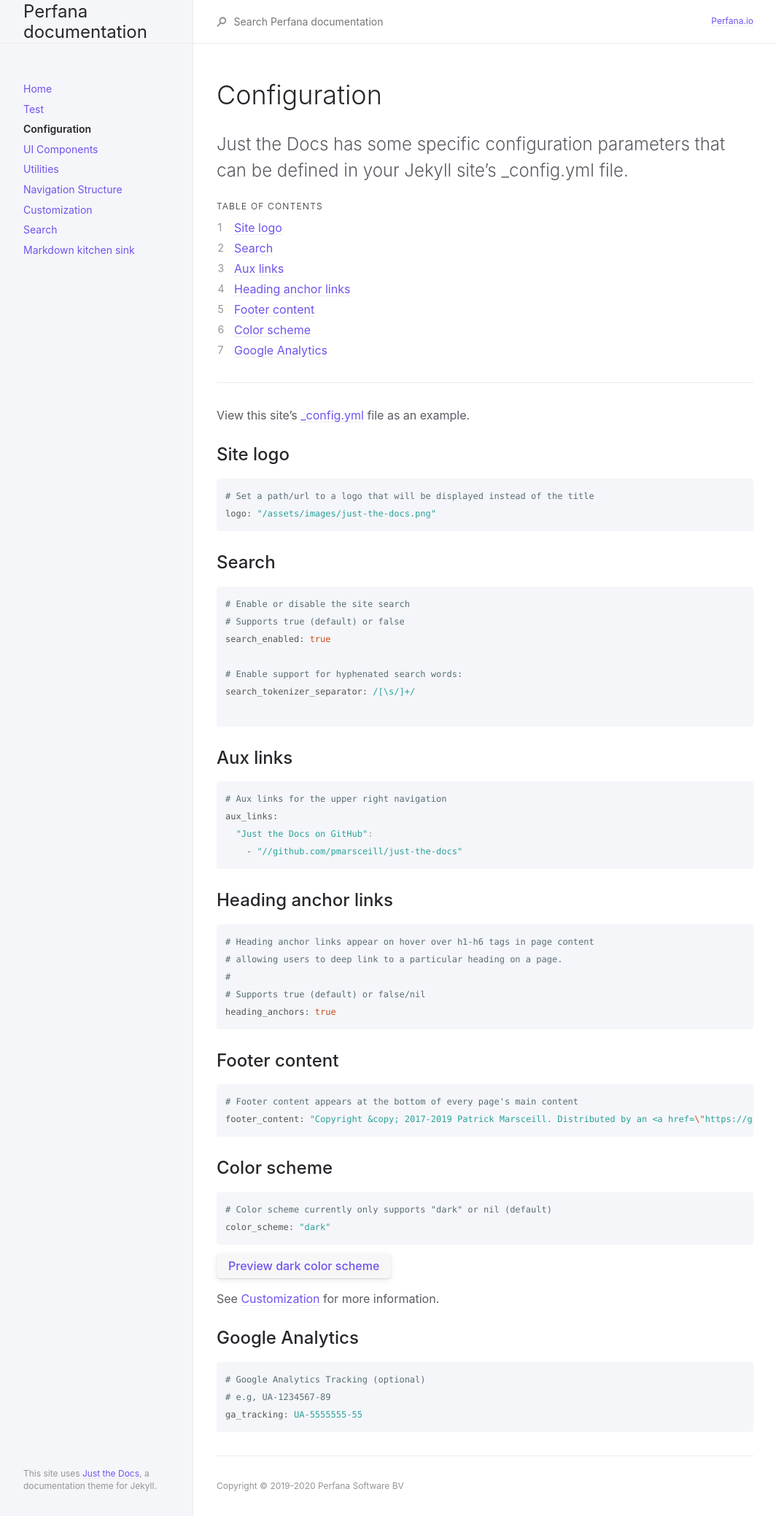
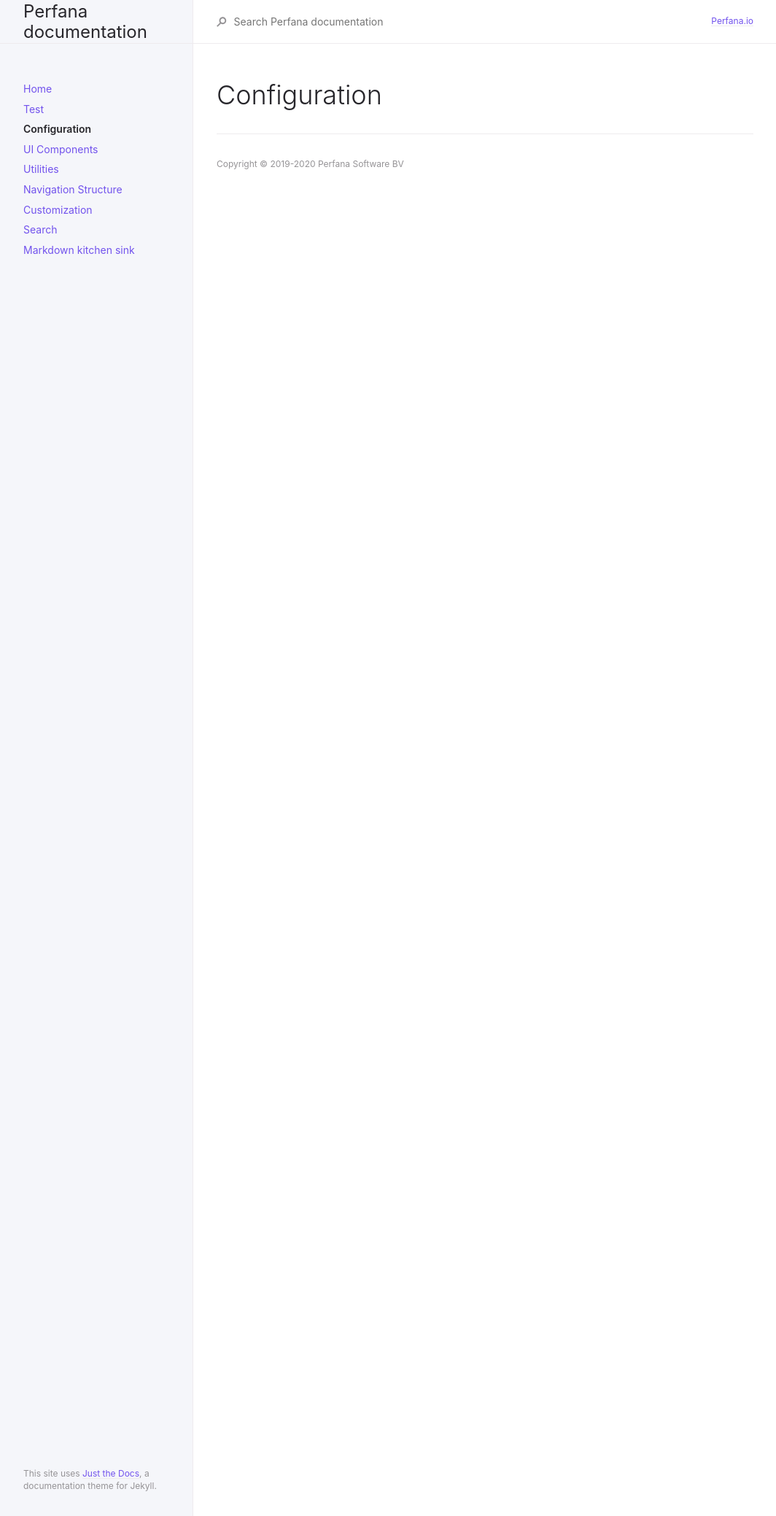
Before and after one commit to perfana/perfana-docs, a Jekyll site: the page built from docs/configuration.md, in a window 1280 px wide. Shown: the whole page at 73% size, without its empty margins (107-1171 px from the left). Built offline with Jekyll 4.4.1, drawn with Linux system fonts in a browser that asks for light colours.

````diff
--- a/docs/configuration.md
+++ b/docs/configuration.md
@@ -6,83 +6,3 @@ nav_order: 2
 
 # Configuration
 {: .no_toc }
-
-
-Just the Docs has some specific configuration parameters that can be defined in your Jekyll site's _config.yml file.
-{: .fs-6 .fw-300 }
-
-## Table of contents
-{: .no_toc .text-delta }
-
-1. TOC
-{:toc}
-
----
-
-
-View this site's [_config.yml](https://github.com/pmarsceill/just-the-docs/tree/master/_config.yml) file as an example.
-
-## Site logo
-
-```yaml
-# Set a path/url to a logo that will be displayed instead of the title
-logo: "/assets/images/just-the-docs.png"
-```
-
-## Search
-
-```yaml
-# Enable or disable the site search
-# Supports true (default) or false
-search_enabled: true
-
-# Enable support for hyphenated search words:
-search_tokenizer_separator: /[\s/]+/
-
-```
-
-## Aux links
-
-```yaml
-# Aux links for the upper right navigation
-aux_links:
-  "Just the Docs on GitHub":
-    - "//github.com/pmarsceill/just-the-docs"
-```
-
-## Heading anchor links
-
-```yaml
-# Heading anchor links appear on hover over h1-h6 tags in page content
-# allowing users to deep link to a particular heading on a page.
-#
-# Supports true (default) or false/nil
-heading_anchors: true
-```
-
-## Footer content
-
-```yaml
-# Footer content appears at the bottom of every page's main content
-footer_content: "Copyright &copy; 2017-2019 Patrick Marsceill. Distributed by an <a href=\"https://github.com/pmarsceill/just-the-docs/tree/master/LICENSE.txt\">MIT license.</a>"
-```
-
-## Color scheme
-
-```yaml
-# Color scheme currently only supports "dark" or nil (default)
-color_scheme: "dark"
-```
-<button class="btn js-toggle-dark-mode">Preview dark color scheme</button>
-
-<script type="text/javascript" src="{{ "/assets/js/dark-mode-preview.js" | absolute_url }}"></script>
-
-See [Customization]({{ site.baseurl }}{% link docs/customization.md %}) for more information.
-
-## Google Analytics
-
-```yaml
-# Google Analytics Tracking (optional)
-# e.g, UA-1234567-89
-ga_tracking: UA-5555555-55
-```
````
Also changed, not shown: docs/search.md (+0 -77 lines).
